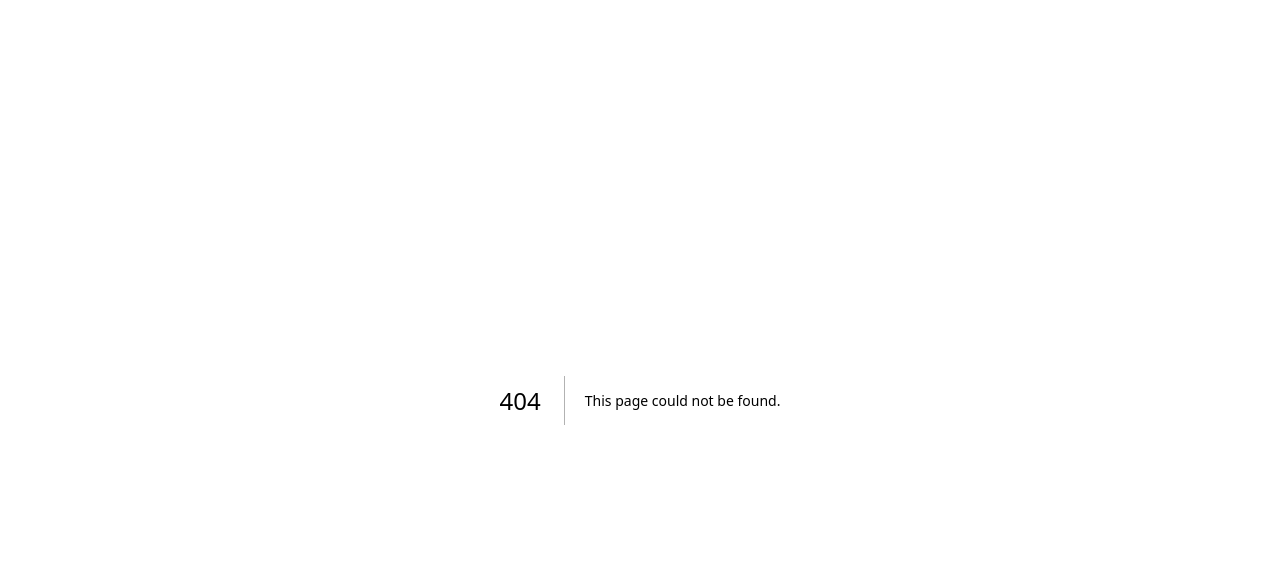
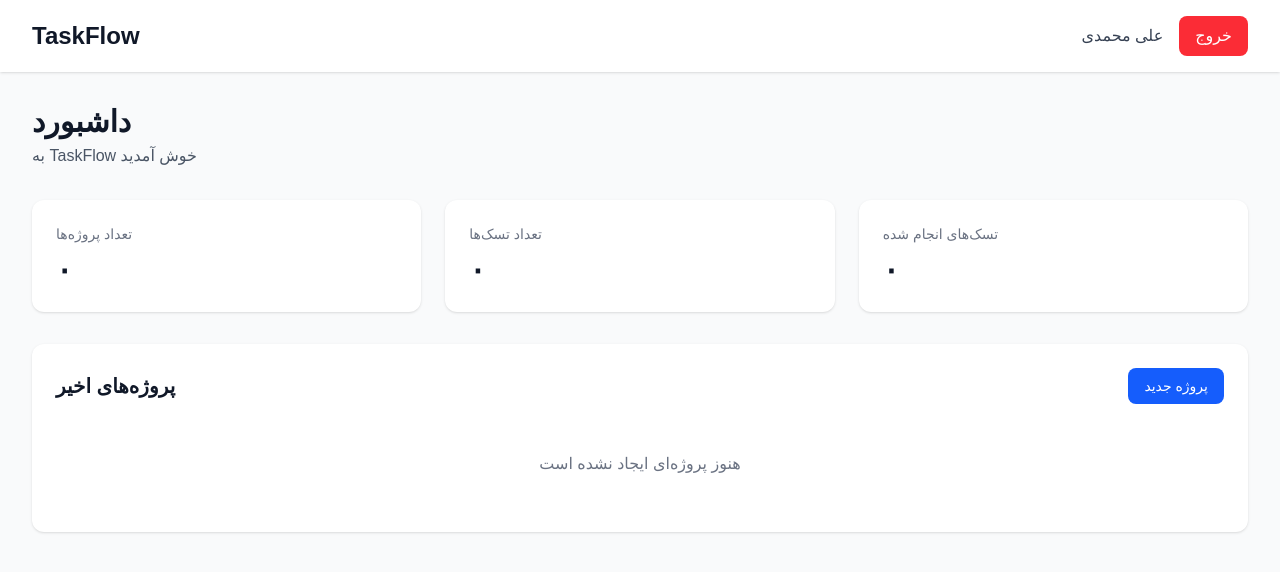
Before and after one commit to Afshin1400-n/taskapp, a Next.js app: page /main in a window 1280 px wide. Before the commit this address had no page. Shown: the top 572 px of the page. Built offline with nearby package versions, Linux system fonts and the light colour scheme.

Commit message:
add just jsx main page

```diff
--- /dev/null
+++ b/app/main/page.tsx
@@ -0,0 +1,58 @@
+// src/app/dashboard/page.tsx
+
+export default function DashboardPage() {
+  return (
+    <div className="min-h-screen bg-gray-50 dark:bg-gray-900">
+      {/* هدر */}
+      <header className="bg-white dark:bg-gray-800 shadow-sm">
+        <div className="max-w-7xl mx-auto px-4 sm:px-6 lg:px-8 py-4 flex justify-between items-center">
+          <h1 className="text-2xl font-bold text-gray-900 dark:text-white">TaskFlow</h1>
+          <div className="flex items-center gap-4">
+            <span className="text-gray-700 dark:text-gray-300">علی محمدی</span>
+            <button className="px-4 py-2 bg-red-500 hover:bg-red-600 text-white rounded-lg transition">
+              خروج
+            </button>
+          </div>
+        </div>
+      </header>
+
+      {/* محتوای اصلی */}
+      <main className="max-w-7xl mx-auto px-4 sm:px-6 lg:px-8 py-8">
+        {/* خوش‌آمدگویی */}
+        <div className="mb-8">
+          <h2 className="text-3xl font-bold text-gray-900 dark:text-white">داشبورد</h2>
+          <p className="text-gray-600 dark:text-gray-400 mt-1">به TaskFlow خوش آمدید</p>
+        </div>
+
+        {/* کارت‌های آمار */}
+        <div className="grid grid-cols-1 md:grid-cols-3 gap-6 mb-8">
+          <div className="bg-white dark:bg-gray-800 rounded-xl shadow-sm p-6">
+            <p className="text-sm text-gray-500 dark:text-gray-400">تعداد پروژه‌ها</p>
+            <p className="text-3xl font-bold text-gray-900 dark:text-white mt-2">۰</p>
+          </div>
+          <div className="bg-white dark:bg-gray-800 rounded-xl shadow-sm p-6">
+            <p className="text-sm text-gray-500 dark:text-gray-400">تعداد تسک‌ها</p>
+            <p className="text-3xl font-bold text-gray-900 dark:text-white mt-2">۰</p>
+          </div>
+          <div className="bg-white dark:bg-gray-800 rounded-xl shadow-sm p-6">
+            <p className="text-sm text-gray-500 dark:text-gray-400">تسک‌های انجام شده</p>
+            <p className="text-3xl font-bold text-gray-900 dark:text-white mt-2">۰</p>
+          </div>
+        </div>
+
+        {/* لیست پروژه‌ها */}
+        <div className="bg-white dark:bg-gray-800 rounded-xl shadow-sm p-6">
+          <div className="flex justify-between items-center mb-4">
+            <h3 className="text-xl font-semibold text-gray-900 dark:text-white">پروژه‌های اخیر</h3>
+            <button className="px-4 py-2 bg-blue-600 hover:bg-blue-700 text-white rounded-lg transition text-sm">
+              پروژه جدید
+            </button>
+          </div>
+          <p className="text-gray-500 dark:text-gray-400 text-center py-8">
+            هنوز پروژه‌ای ایجاد نشده است
+          </p>
+        </div>
+      </main>
+    </div>
+  );
+}
```
